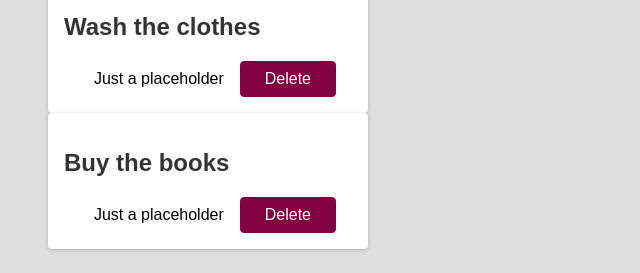
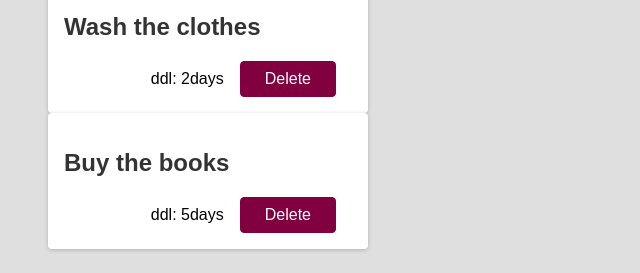
Before and after one commit to yq-gong/react-learning, a React (Create React App) app: page / in a window 1280 px wide. Shown: the part 129-402 px from the top of the page, without its empty margins (0-640 px from the left). Built offline with nearby package versions, Linux system fonts and the light colour scheme.

Commit message:
just play with passing more filed in props

```diff
--- a/src/App.js
+++ b/src/App.js
@@ -23,8 +23,8 @@ function App() {
     // </div>
     <div>
       <h1>My Todos</h1>
-      <Todo text="Wash the clothes" />
-      <Todo text="Buy the books"/>
+      <Todo text="Wash the clothes" content="ddl: 2days"/>
+      <Todo text="Buy the books" content="ddl: 5days"/>
     </div>
   );
 }
--- a/src/components/Todo.js
+++ b/src/components/Todo.js
@@ -4,7 +4,7 @@ export default function Todo(props) {
     <div className="card">
       <h2>{props.text}</h2>
       <div className="actions">
-          <span>Just a placeholder</span>
+          <span>{props.content}</span>
         <button className="btn">Delete</button>
       </div>
     </div>
```
